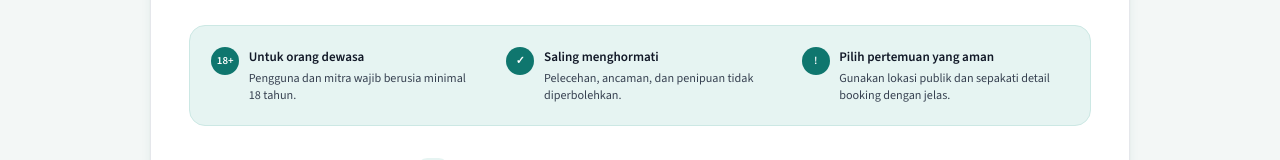
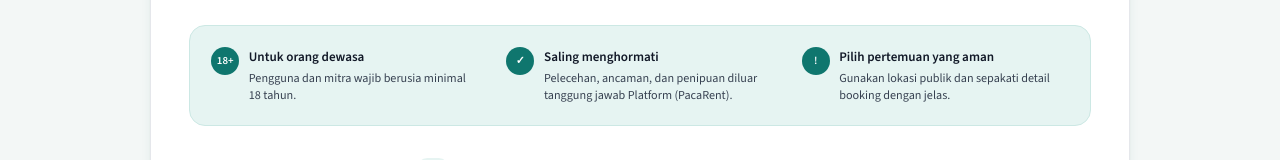
Before and after one commit to dreamcraft17/pacarent, a React (Vite) app in the folder web/: page /syarat in a window 1280 px wide. Shown: the part 327-487 px from the top of the page. Built offline with nearby package versions, Linux system fonts and the light colour scheme; no server answers.

Commit message:
ubah dikit aja

```diff
--- a/web/src/pages/TermsPage.tsx
+++ b/web/src/pages/TermsPage.tsx
@@ -30,7 +30,7 @@ export default function TermsPage() {
           </span>
           <div>
             <strong>Saling menghormati</strong>
-            <span>Pelecehan, ancaman, dan penipuan tidak diperbolehkan.</span>
+            <span>Pelecehan, ancaman, dan penipuan diluar tanggung jawab Platform (PacaRent).</span>
           </div>
         </div>
         <div className="terms-summary-item">
```
